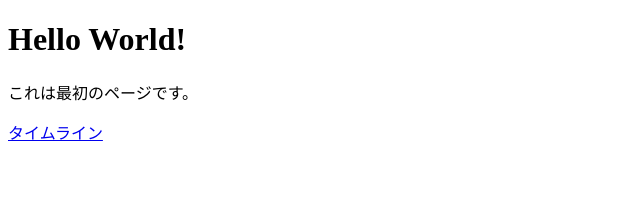
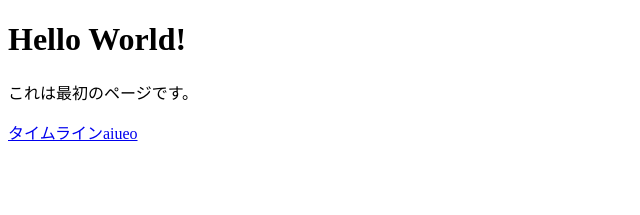
Before and after one commit to webex89-team-2/team-original-app, a React (Vite) app: page / in a window 1280 px wide. Shown: the top 215 px of the page, without its empty margins (0-640 px from the left). Built offline with nearby package versions, Linux system fonts and the light colour scheme.

Commit message:
最初の変更

```diff
--- a/src/App.jsx
+++ b/src/App.jsx
@@ -5,7 +5,7 @@ function App() {
     <div>
       <h1>Hello World!</h1>
       <p>これは最初のページです。</p>
-      <Link to="/timeline">タイムライン</Link>
+      <Link to="/timeline">タイムラインaiueo</Link>
     </div>
   );
 }
```
